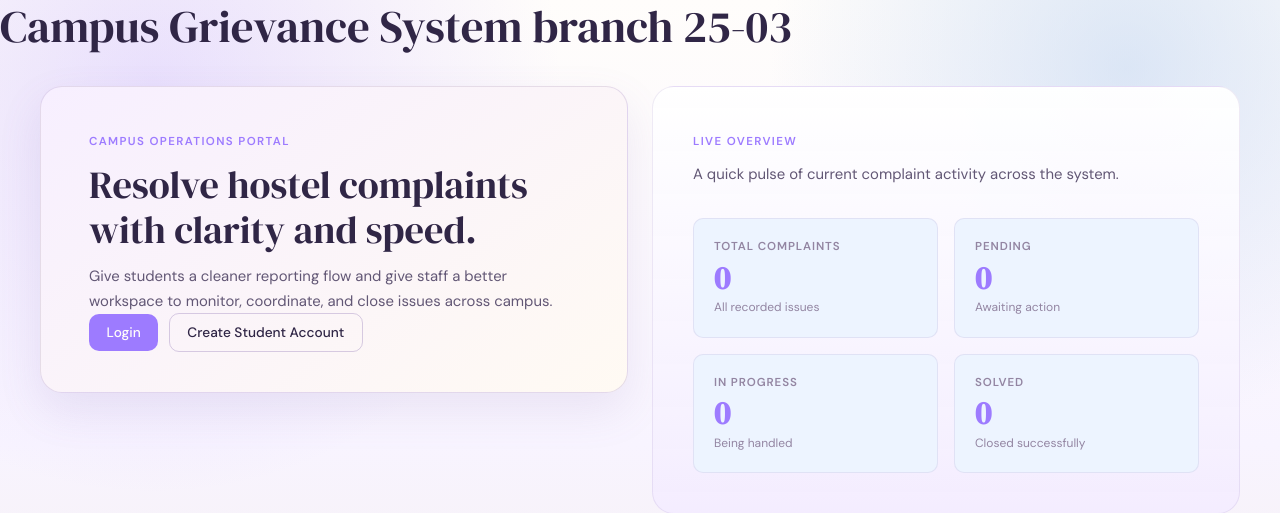
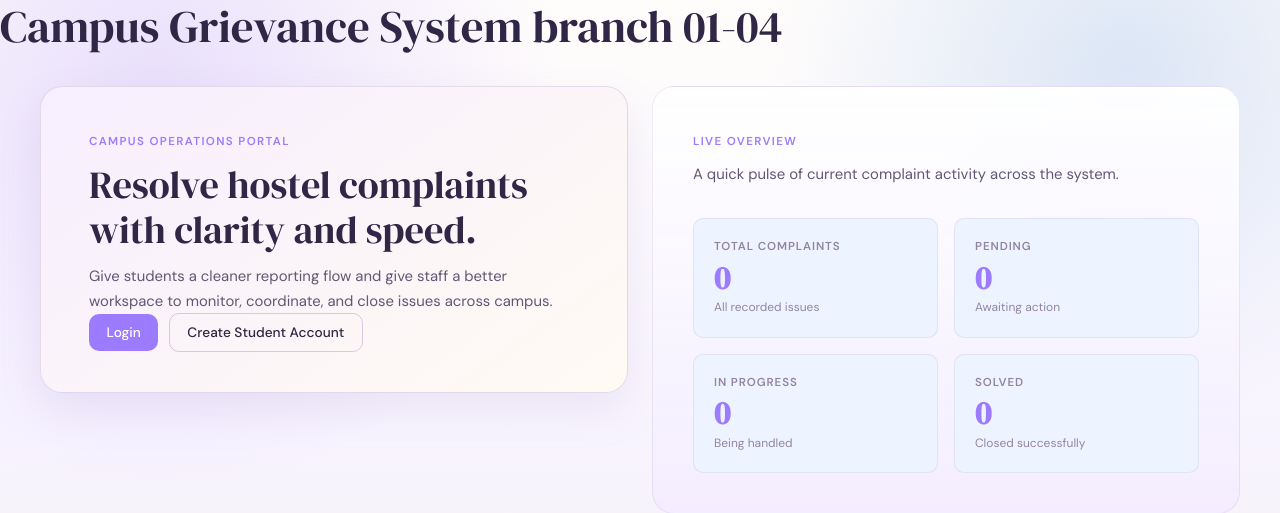
Before and after one commit to BHANU-PHANINDRA-V/LOGINSIGNUP_DONE, a Django app: page / in a window 1280 px wide. Shown: the top 513 px of the page. Run offline with Django 5.2, Linux system fonts and the light colour scheme; data that the repository does not hold is empty; parts of the project's set-up code (start-up, migrations or seed data) failed here and were passed over.

Commit message:
modified

```diff
--- a/campus_g/templates/index.html
+++ b/campus_g/templates/index.html
@@ -8,7 +8,7 @@
     <link rel="stylesheet" href="{% static 'index.css' %}?v=campus_suite_v5" />
   </head>
   <body>
-    <h1>Campus Grievance System branch 25-03</h1>
+    <h1>Campus Grievance System branch 01-04</h1>
 
     </h2>
     <main class="page-shell">
```
